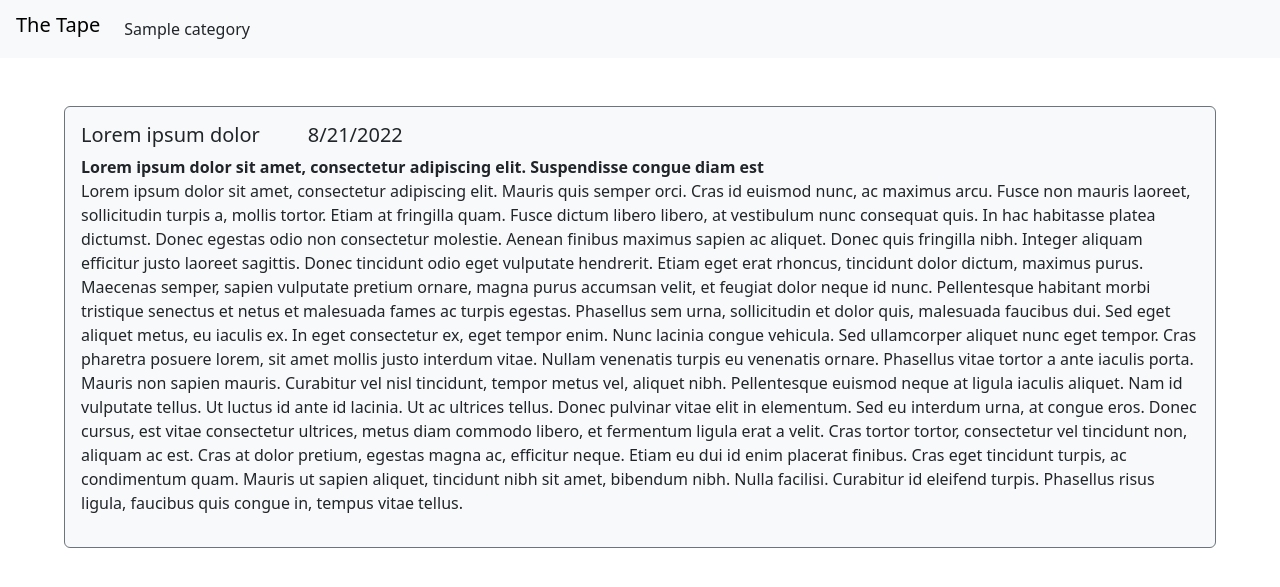
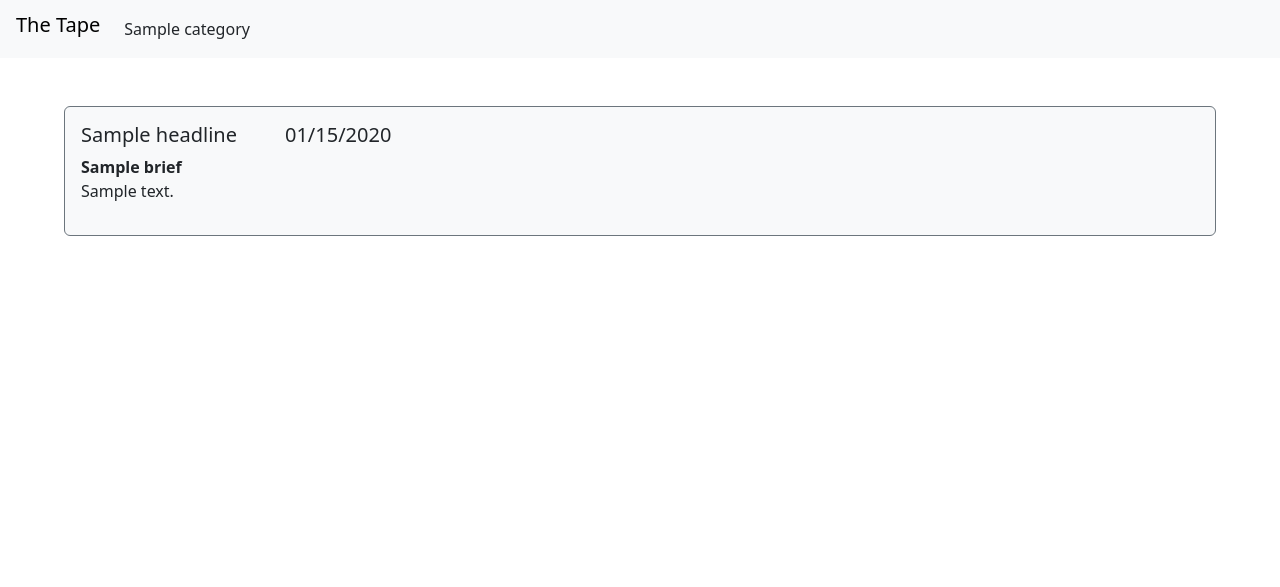
Before and after one commit to danibrogue/the_tape, a Django app: template templates/show.html in a window 1280 px wide. Shown: the top 587 px of the page. Run offline with Django 4.2, Linux system fonts and the light colour scheme; the template is opened without the code that fills it: most values are stand-ins (such as "Sample title", 1, 10 or a date in 2020); parts of the project's set-up code (start-up, migrations or seed data) failed here and were passed over; some libraries are stand-ins or nearby versions.

Commit message:
article page configured

```diff
--- a/base/urls.py
+++ b/base/urls.py
@@ -4,7 +4,7 @@ from . import views
 urlpatterns = [
     path('', views.index, name='index'),
     path('new/', views.new, name='new'),
-    path('show/', views.show, name='show'),
+    path('show/<str:pk>/', views.show, name='show'),
     path('edit/', views.edit, name='edit'),
     path('delete/', views.delete, name='delete'),
     path('category/<str:pk>/', views.category, name='category')
--- a/templates/show.html
+++ b/templates/show.html
@@ -4,38 +4,11 @@
 <div class="d-flex flex-column mx-3">
     <div class="p-3 m-5 h-100 border border-secondary rounded bg-light">
         <div class="d-flex flex-row ">
-            <h5>Lorem ipsum dolor</h5>
-            <h5 class="mx-5">8/21/2022</h5>
+            <h5>{{ article.headline }}</h5>
+            <h5 class="mx-5">{{ article.publish_date|date:'m/d/Y' }}</h5>
         </div>
-        <b>Lorem ipsum dolor sit amet, consectetur adipiscing elit. Suspendisse congue diam est</b>
-        <p>Lorem ipsum dolor sit amet, consectetur adipiscing elit.
-            Mauris quis semper orci. Cras id euismod nunc, ac maximus arcu.
-            Fusce non mauris laoreet, sollicitudin turpis a, mollis tortor.
-            Etiam at fringilla quam. Fusce dictum libero libero, at vestibulum nunc consequat quis.
-            In hac habitasse platea dictumst. Donec egestas odio non consectetur molestie.
-            Aenean finibus maximus sapien ac aliquet. Donec quis fringilla nibh.
-            Integer aliquam efficitur justo laoreet sagittis.
-            Donec tincidunt odio eget vulputate hendrerit.
-            Etiam eget erat rhoncus, tincidunt dolor dictum, maximus purus.
-            Maecenas semper, sapien vulputate pretium ornare, magna purus accumsan velit, et feugiat dolor neque id nunc.
-            Pellentesque habitant morbi tristique senectus et netus et malesuada fames ac turpis egestas.
-            Phasellus sem urna, sollicitudin et dolor quis, malesuada faucibus dui.
-            Sed eget aliquet metus, eu iaculis ex.
-            In eget consectetur ex, eget tempor enim.
-            Nunc lacinia congue vehicula. Sed ullamcorper aliquet nunc eget tempor.
-            Cras pharetra posuere lorem, sit amet mollis justo interdum vitae.
-            Nullam venenatis turpis eu venenatis ornare. Phasellus vitae tortor a ante iaculis porta.
-            Mauris non sapien mauris.
-            Curabitur vel nisl tincidunt, tempor metus vel, aliquet nibh.
-            Pellentesque euismod neque at ligula iaculis aliquet.
-            Nam id vulputate tellus. Ut luctus id ante id lacinia.
-            Ut ac ultrices tellus. Donec pulvinar vitae elit in elementum.
-            Sed eu interdum urna, at congue eros.
-            Donec cursus, est vitae consectetur ultrices, metus diam commodo libero, et fermentum ligula erat a velit.
-            Cras tortor tortor, consectetur vel tincidunt non, aliquam ac est.
-            Cras at dolor pretium, egestas magna ac, efficitur neque. Etiam eu dui id enim placerat finibus.
-            Cras eget tincidunt turpis, ac condimentum quam. Mauris ut sapien aliquet, tincidunt nibh sit amet, bibendum nibh.
-            Nulla facilisi. Curabitur id eleifend turpis. Phasellus risus ligula, faucibus quis congue in, tempus vitae tellus.</p>
+        <b>{{ article.brief }}</b>
+        <p>{{ article.text }}</p>
     </div>
 </div>
 {% endblock %}
```
Also changed, not shown: base/views.py (+9 -3 lines).
